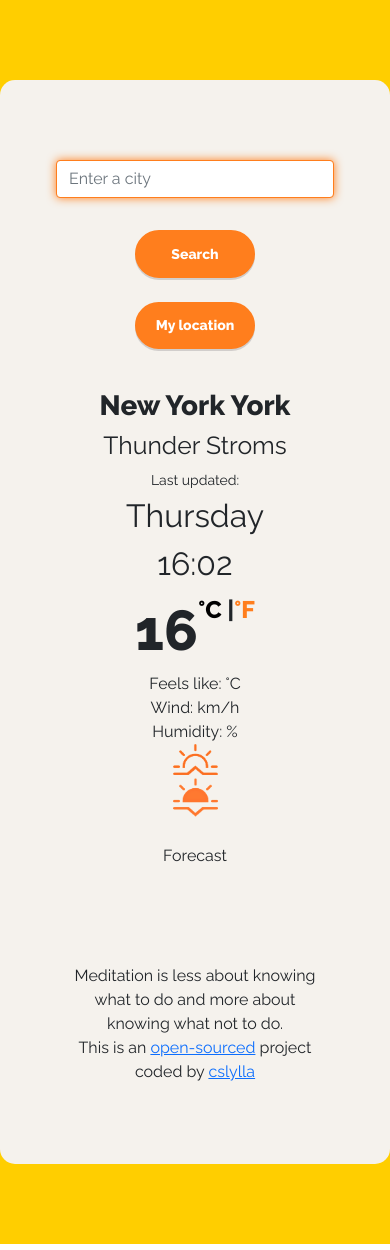
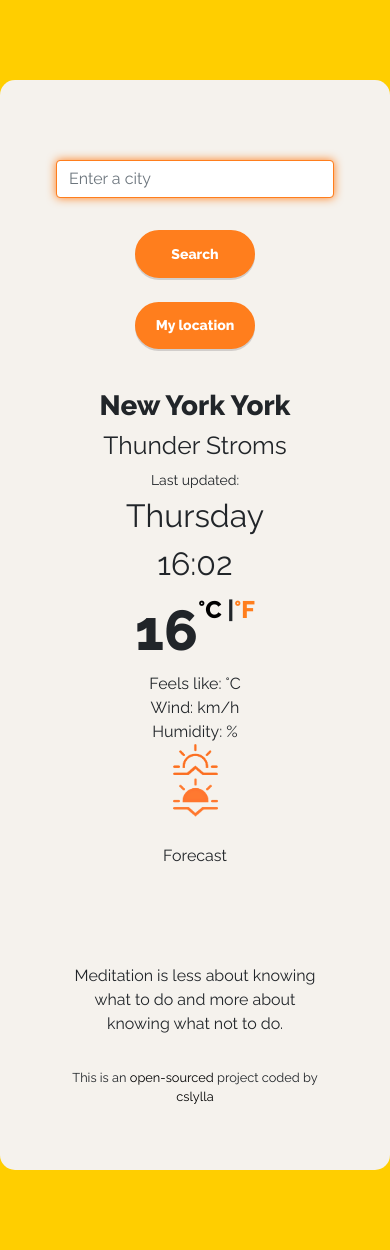
Before and after one commit to cslylla/react-simple-weather-app, a React (Create React App) app: page / in a window 390 px wide. Built offline with nearby package versions, Linux system fonts and the light colour scheme.

Commit message:
Formatting elements on the page

```diff
--- a/src/App.css
+++ b/src/App.css
@@ -1,34 +1,26 @@
-:root {
-  --primary-color: #ff7e1d;
-  --secondary-color: #f5f2ed;
-  --background-color: #ffce00;
-}
-
-body {
-  background-color: var(--background-color);
-}
-
 .App {
   background-color: var(--secondary-color);
   max-width: 700px;
-  margin-left: 1rem;
+  margin-left: 3rem;
   margin-top: 5rem;
   margin-bottom: 5rem;
   padding: 2rem;
   border-radius: 15px;
 }
 
-.footNote {
+.App footer {
   font-size: 0.8rem;
   padding-top: 2rem;
+  text-align: center;
   margin: 0 auto;
 }
-.footNote a {
+
+.App footer a {
   text-decoration: none;
   color: #000000;
   transition: all 200ms ease;
 }
-.footNote a:hover {
+.App footer a:hover {
   font-weight: 800;
   color: var(--primary-color);
 }
--- a/src/App.js
+++ b/src/App.js
@@ -7,7 +7,7 @@ export default function App() {
     <div className="container font-link">
       <Weather />
 <footer>
-    <p>
+    <p className="m-0">
       This is an <a href="https://github.com/cslylla" target="_blank" title="Open Lilla`s GitHub profile">open-sourced</a> project coded by <a href="https://www.linkedin.com/in/lilla-csanaky-a850a617/" target="_blank" title="Open Lilla`s LinkedIn profile" >cslylla</a>
     </p>
 
--- a/src/Weather.css
+++ b/src/Weather.css
@@ -3,7 +3,13 @@
   --secondary-color: #f5f2ed;
   --background-color: #ffce00;
 }
-
+body {
+  background-image: url(./images/background.png);
+  background-color: var(--background-color);
+  background-position: center;
+  background-repeat: no-repeat;
+  background-size: cover;
+}
 .Weather h1 {
   font-weight: 900;
   text-align: left;
@@ -144,6 +150,18 @@
 }
 
 @media (max-width: 768px) {
+  body {
+    text-align: center;
+  }
+}
+
+@media (max-width: 1200px) {
+  body {
+    background-image: none;
+  }
+}
+
+@media (max-width: 768px) {
   .Weather .submit {
     margin-top: 2rem;
   }
--- a/src/Weather.js
+++ b/src/Weather.js
@@ -12,10 +12,10 @@ export default function Weather(){
     <div className ="col-md-8 p-0 m-0">
     <form>
     <div className="row">
-    <div className ="col-md-8 p-0 m-0">
+    <div className ="col-md-6 p-0 m-0">
       <input type="search" placeholder="Enter a city" autoFocus="on" autoComplete="off" className="form-control"/>
     </div>
-    <div className="col-md-4 p-0 m-0">
+    <div className="col-md-6 p-0 m-0">
       <input type="submit" value="Search" title="Search for city" className="button submit" />
      </div>
     </div>
--- a/src/index.css
+++ b/src/index.css
@@ -1,31 +1,3 @@
-:root {
-  --primary-color: #ff7e1d;
-  --secondary-color: #f5f2ed;
-  --background-color: #ffce00;
-}
-html {
-  background-image: url(./images/background.png);
-}
-
-body {
-  background-color: var(--background-color);
-  background-position: center;
-  background-repeat: no-repeat;
-  background-size: cover;
-}
-
 .font-link {
   font-family: "Raleway", sans-serif;
 }
-
-@media (max-width: 768px) {
-  body {
-    text-align: center;
-  }
-}
-
-@media (max-width: 1200px) {
-  body {
-    background-image: none;
-  }
-}
```
